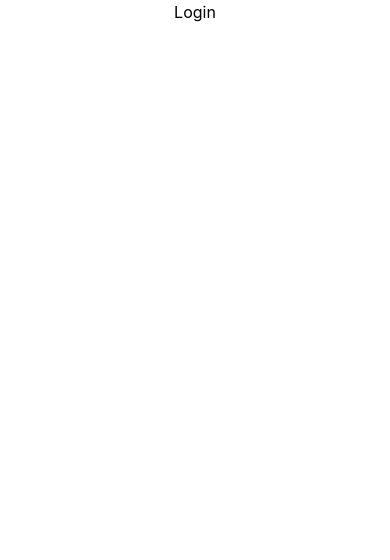
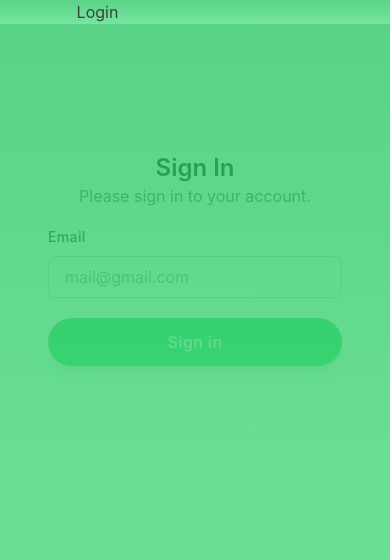
Before and after one commit to 2tracker/front_product_1, a React (Create React App) app: page / in a window 390 px wide. Shown: the top 560 px of the page. Built offline with nearby package versions, Linux system fonts and the light colour scheme.

Commit message:
Talwind setup and login page

```diff
--- a/package.json
+++ b/package.json
@@ -12,7 +12,6 @@
     "react-dom": "^18.2.0",
     "react-router-dom": "^6.14.1",
     "react-scripts": "5.0.1",
-    "tailwindcss": "^3.3.2",
     "web-vitals": "^2.1.4"
   },
   "scripts": {
@@ -38,5 +37,8 @@
       "last 1 firefox version",
       "last 1 safari version"
     ]
+  },
+  "devDependencies": {
+    "tailwindcss": "^3.3.2"
   }
 }
--- a/src/App.js
+++ b/src/App.js
@@ -1,8 +1,8 @@
 import logo from './logo.svg';
 import './App.css';
 import { Route, Router, Routes } from 'react-router-dom';
-import LoginPage from './Page/LoginPage';
-import RegistrationPage from './Page/RegistrationPage';
+import LoginPage from './Page/loginpage';
+import RegistrationPage from './Page/registrationPage';
 
 function App() {
   return (
--- a/src/Page/LoginPage/index.jsx
+++ b/src/Page/LoginPage/index.jsx
@@ -1,11 +1,13 @@
-import React from "react";
+import React from 'react';
+import LoginComponent from '../../component/common/LoginComponent'
 
-const LoginPage = () =>{
-    return(
+function LoginPage(props) {
+    return (
         <>
-        <h1>Login</h1>
+            <LoginComponent/>
         </>
+
     )
 }
 
-export default LoginPage;
+export default LoginPage
--- /dev/null
+++ b/src/component/common/LoginComponent/index.js
@@ -0,0 +1,148 @@
+import React, { useEffect, useState } from 'react';
+import OTPInput from 'react-otp-input';
+
+function Login() {
+  const [modalIsOpen, setIsOpen] = useState(0)
+  const [mobile, SetMobile] = useState()
+  const [otpdata, setOtpdata] = useState([])
+  const [errOtp, setErrorOtp] = useState(false)
+  const [time, setTime] = useState(60)
+  const [IstimeActive, setIsTimeActive] = useState(true)
+  const [errorEmail, setErrorEmail] = useState(false)
+  const [email, setEmail] = useState('')
+
+
+  const handleChange = (e) => {
+    // setOtpdata(e)
+    const valueotp = e
+    const extractedOtp = valueotp.replace(/\D/g, '')
+    setOtpdata(extractedOtp)
+
+    if (extractedOtp?.length === 4) {
+      setErrorOtp(false)
+    }else{
+      setErrorOtp(true)
+    }
+  }
+
+  const handleChangeNumber = (e) => {
+    const inputValue = e.target.value
+    const extractedNumber = inputValue.replace(/\D/g, '')
+    if (extractedNumber?.length === 10) {
+      SetMobile(extractedNumber)
+    } if (extractedNumber?.length < 10) {
+      SetMobile(extractedNumber)
+    }
+  }
+
+  const handleNumberEdit = () => {
+    setIsOpen(0)
+    setOtpdata([])
+}
+const handleSubmit = (e) => {
+  e.preventDefault()
+}
+
+
+useEffect(() => {
+  let Interval;
+
+  if(IstimeActive){
+    Interval =  setInterval(() => {
+    setTime((prevTime) => {
+    if (prevTime > 0) {
+      return prevTime - 1;
+    }else{
+      setIsTimeActive(false)
+      clearInterval(Interval);
+      return 0;
+
+    }});
+  }, 1000);
+}
+  return () => {
+    clearInterval(Interval)
+  };
+
+}, [IstimeActive]);
+
+
+useEffect(() => {
+  if(time === 0){
+      setIsTimeActive(false);
+  }
+}, [time]);
+
+
+const handleEmailChange = (event) => {
+  setEmail(event.target.value)
+  const emailErr = event.target.value.replace(/^\w+([\\.-]?\w+)*@\w+([\\.-]?\w+)*(\.\w{2,3})+$/g, '')
+  if (!emailErr) {
+    setErrorEmail(false)
+  } else {
+    setErrorEmail(true)
+  }
+}
+
+    return (
+        <div>
+          <div className='bg-gradient-to-b from-green-500 to-green-400 opacity-75'>
+            <div className='container mx-auto'>
+                <div className='grid grid-cols-2'>
+                        <div>
+                          <h1>Login</h1>
+                        </div>
+                        <div>
+                          <div className='bg-white rounded-'>
+
+                          </div>
+                        </div>
+                </div>
+
+
+            </div>
+          </div>
+
+
+            <div className="bg-no-repeat bg-cover bg-center relative" ><div className="absolute bg-gradient-to-b from-green-500 to-green-400 opacity-75 inset-0 z-0"></div>
+  <div className="min-h-screen sm:flex sm:flex-row mx-0 justify-center">
+      <div className="flex-col flex  self-center p-10 sm:max-w-5xl xl:max-w-2xl  z-10">
+        <div className="self-start hidden lg:flex flex-col  text-white">
+          <img src="" className="mb-3" />
+          <h1 className="mb-3 font-bold text-5xl">Hi ? Welcome Back Track </h1>
+          <p className="pr-3">Lorem ipsum is placeholder text commonly used in the graphic, print,
+            and publishing industries for previewing layouts and visual mockups</p>
+        </div>
+      </div>
+      <div className="flex justify-center self-center  z-10">
+        <div className="p-12 bg-white mx-auto rounded-2xl w-100 ">
+            <div className="mb-4">
+              <h3 className="font-semibold text-2xl text-gray-800">Sign In </h3>
+              <p className="text-gray-500">Please sign in to your account.</p>
+            </div>
+            <div className="space-y-5">
+                        <div className="space-y-2 text-left">
+                              <label className="text-sm font-medium text-gray-700 tracking-wide">Email</label>
+              <input onChange={(e) => handleEmailChange(e)} className=" w-full text-base px-4 py-2 border  border-gray-300 rounded-lg focus:outline-none focus:border-green-400" type="" placeholder="mail@gmail.com" />
+              {errorEmail && <p className='text-[12px] text-[#FF000F] font-no'>Please enter a valid email</p>}
+
+              </div>
+
+
+            <div>
+              <button type="submit" className="w-full flex justify-center bg-green-400  hover:bg-green-500 text-gray-100 p-3  rounded-full tracking-wide font-semibold  shadow-lg cursor-pointer transition ease-in duration-500">
+                Sign in
+              </button>
+            </div>
+            </div>
+
+        </div>
+      </div>
+  </div>
+</div>
+        </div>
+
+    );
+}
+
+export default Login;
--- /dev/null
+++ b/src/style/globle.css
@@ -0,0 +1,3 @@
+@import 'tailwindcss/base';
+@import 'tailwindcss/components';
+@import 'tailwindcss/utilities';
--- a/tailwind.config.js
+++ b/tailwind.config.js
@@ -1,6 +1,8 @@
 /** @type {import('tailwindcss').Config} */
 module.exports = {
-  content: [],
+  content: [
+    "./src/**/*.{js,jsx,ts,tsx}",
+  ],
   theme: {
     extend: {},
   },
```
Also changed, not shown: src/component/LoginComponent/Index.jsx (deleted).
